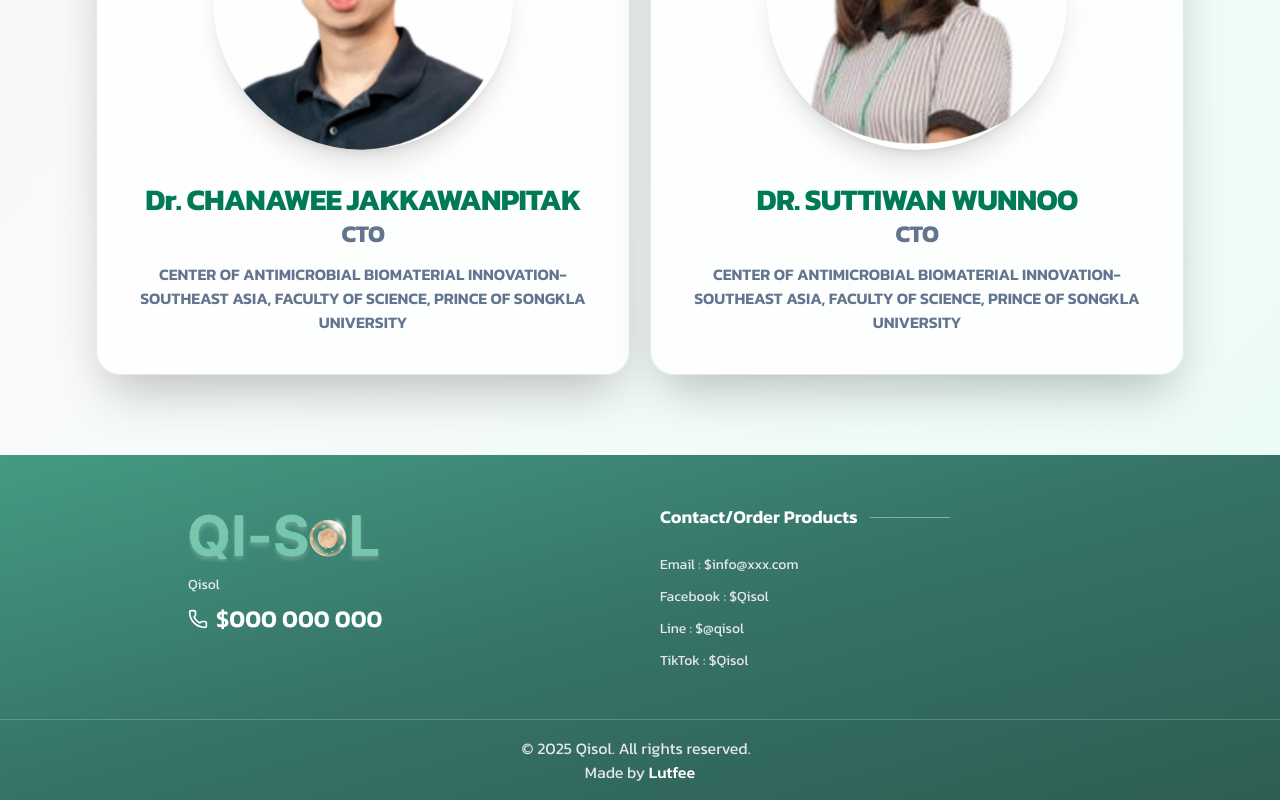
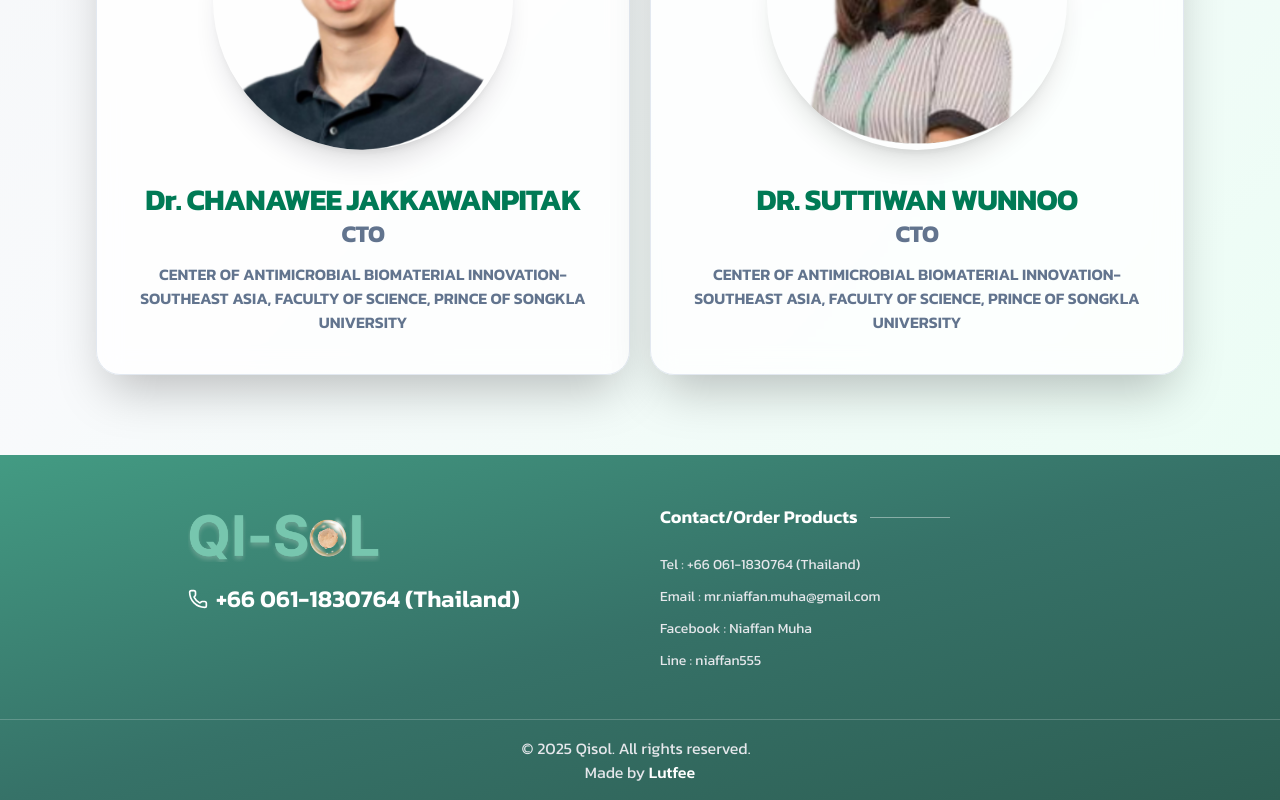
Before and after one commit to zibal2567/Qisol-web, a Next.js app: page /th-TH in a window 1280 px wide. Shown: the part 6935-7735 px from the top of the page. Built offline with nearby package versions, Linux system fonts and the light colour scheme.

Commit message:
feat: Update contact information in Footer and enhance link handling

```diff
--- a/src/components/Footer.tsx
+++ b/src/components/Footer.tsx
@@ -1,6 +1,13 @@
 import { Phone } from "lucide-react"
 import Image from "next/image"
 import { contectConfig } from "@/config/contect"
+
+const linkMap: Record<string, (val: string) => string> = {
+      tel: (val) => `tel:${val}`,
+      email: (val) => `mailto:${val}`,
+      facebook: () => `https://facebook.com/affan.muha`,
+      line: (val) => `https://line.me/ti/p/${val}`,
+};
 
 export default function Footer() {
       return (
@@ -20,12 +27,16 @@ export default function Footer() {
                                           />
                                     </div>
                                     <div className="space-y-2 text-center md:text-left">
-                                          <p className="text-gray-200 -mt-2">
+                                          {/* <p className="text-gray-200 -mt-2">
                                                 Qisol
-                                          </p>
+                                          </p> */}
                                           <div className="flex items-center justify-center md:justify-start gap-2 sm:text-2xl text-lg font-semibold">
                                                 <Phone className="w-5 h-5 text-white" />
-                                                <span>${contectConfig.tel}</span>
+                                                <a
+                                                      href={`tel:${contectConfig.tel}`}
+                                                >
+                                                      {contectConfig.tel}
+                                                </a>
                                           </div>
                                     </div>
 
@@ -38,10 +49,18 @@ export default function Footer() {
                                           <span className="hidden md:inline-block w-20 border-t border-white/40" />
                                     </h4>
                                     <ul className="space-y-3 text-gray-200">
-                                          <li>Email : ${contectConfig.email}</li>
-                                          <li>Facebook : ${contectConfig.facebook}</li>
-                                          <li>Line : ${contectConfig.line}</li>
-                                          <li>TikTok : ${contectConfig.tiktok}</li>
+                                          {Object.entries(contectConfig).map(([key, value]) => (
+                                                <li key={key}>
+                                                      {key.charAt(0).toUpperCase() + key.slice(1)} :{" "}
+                                                      <a
+                                                            href={linkMap[key] ? linkMap[key](value) : value}
+                                                            target={key === "tel" || key === "email" ? "_self" : "_blank"}
+                                                            rel="noopener noreferrer"
+                                                      >
+                                                            {value}
+                                                      </a>
+                                                </li>
+                                          ))}
                                     </ul>
                               </div>
                         </div>
--- a/src/config/contect.ts
+++ b/src/config/contect.ts
@@ -1,7 +1,6 @@
 export const contectConfig = {
-  tel: '000 000 000',
-  email: 'info@xxx.com',
-  facebook: 'Qisol',
-  line: '@qisol',
-  tiktok: 'Qisol'
+  tel: '+66 061-1830764 (Thailand)',
+  email: 'mr.niaffan.muha@gmail.com',
+  facebook: 'Niaffan Muha',
+  line: 'niaffan555',
 };
```
